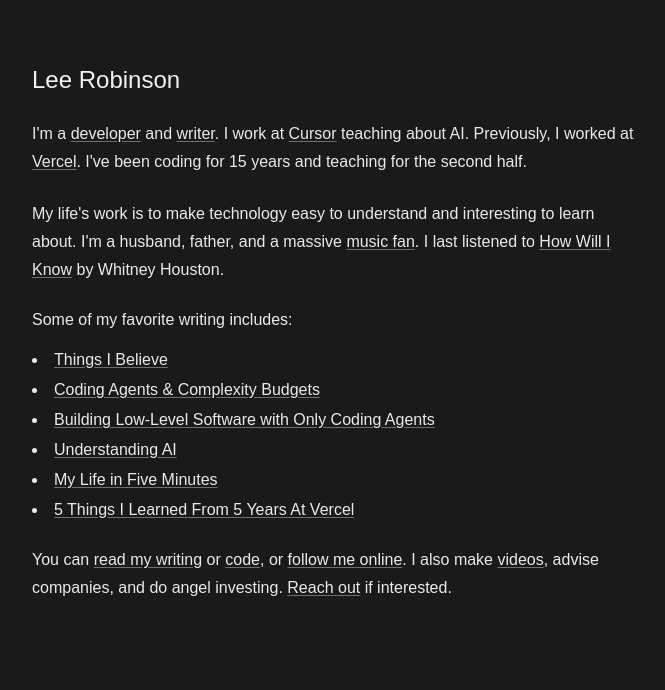
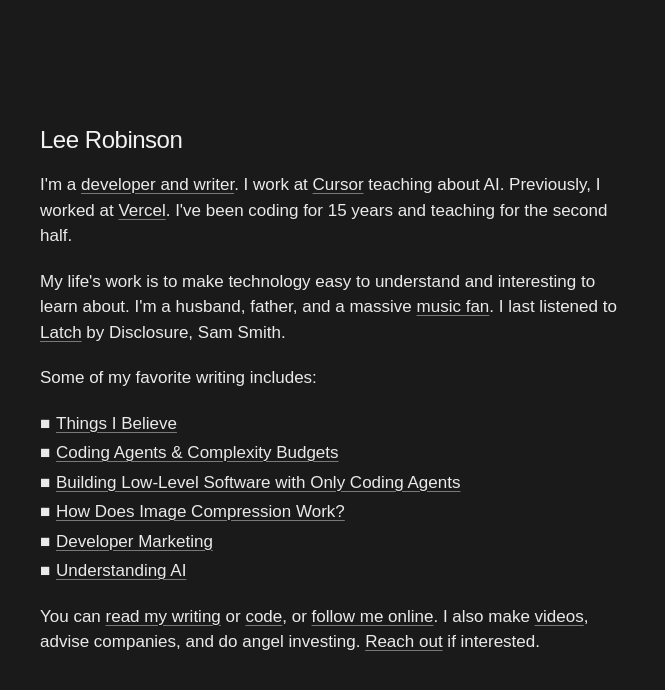
Before and after one commit to milad-codes/portfolio-v3, a Next.js app: page / in a window 1280 px wide. Shown: the top 690 px of the page, without its empty margins (307-972 px from the left). Built offline with nearby package versions, Linux system fonts and the light colour scheme; a web font is replaced by a local one.

Commit message:
feat: exact css update of leerobs website

```diff
--- a/app/globals.css
+++ b/app/globals.css
@@ -135,11 +135,12 @@
 
 a {
   text-decoration: underline;
-  text-underline-offset: 2px;
-  text-decoration-color: rgba(234, 234, 234, 0.4);
+  text-underline-offset: 2.5px;
+  text-decoration-thickness: 1px;
+  text-decoration-color: color-mix(in oklab, currentColor 45%, transparent);
   transition: text-decoration-color 0.2s;
 }
 
 a:hover {
-  text-decoration-color: var(--color-text);
+  text-decoration-color: currentColor;
 }
--- a/app/layout.tsx
+++ b/app/layout.tsx
@@ -18,7 +18,7 @@
 }>) {
   return (
     <html lang="en">
-      <body className={`${stix.className}  antialiased`}>{children}</body>
+      <body className={`${stix.className} antialiased`}>{children}</body>
     </html>
   );
 }
--- a/app/page.tsx
+++ b/app/page.tsx
@@ -1,65 +1,90 @@
 import { BioPath } from '@/lib/path';
 import Link from 'next/link';
 
+const pClassName = 'text-[17px] leading-[25.5px] my-5';
+const liClassName =
+  "relative pl-4 pr-1 mb-1 before:content-['■'] before:absolute before:left-0 before:top-0";
+
 export default function Home() {
   return (
-    <main className="max-w-[650px] mx-auto px-6 py-16">
-      <h1 className="text-2xl font-medium text-heading mb-6">Lee Robinson</h1>
+    <main className="max-w-[650px] mx-auto px-8 pt-32 pb-16">
+      <h1 className="text-2xl leading-6 font-medium tracking-[-0.02em] text-heading mb-1">
+        Lee Robinson
+      </h1>
 
-      <p className="mb-6 leading-7">
-        I&apos;m a <Link href={BioPath()}>developer</Link> and{' '}
-        <Link href="#">writer</Link>. I work at{' '}
-        <a href="https://cursor.com" target="_blank" rel="noopener noreferrer">
-          Cursor
-        </a>{' '}
-        teaching about AI. Previously, I worked at{' '}
-        <a href="https://vercel.com" target="_blank" rel="noopener noreferrer">
-          Vercel
-        </a>
-        . I&apos;ve been coding for 15 years and teaching for the second half.
+      <p className={pClassName}>
+        I&apos;m a <Link href={BioPath()}>developer and writer</Link>. I work at{' '}
+        <Link href="/cursor">Cursor</Link> teaching about AI. Previously, I
+        worked at <Link href="/vercel">Vercel</Link>. I&apos;ve been coding for
+        15 years and teaching for the second half.
       </p>
 
-      <p className="mb-6 leading-7">
+      <p className={pClassName}>
         My life&apos;s work is to make technology easy to understand and
         interesting to learn about. I&apos;m a husband, father, and a massive{' '}
-        <Link href="#">music fan</Link>. I last listened to{' '}
-        <Link href="#">How Will I Know</Link> by Whitney Houston.
+        <Link href="/music">music fan</Link>. I last listened to{' '}
+        <a
+          href="https://open.spotify.com/track/51ODNNDZm21HU7wI7cccRr"
+          target="_blank"
+          rel="noopener noreferrer"
+        >
+          Latch
+        </a>{' '}
+        by Disclosure, Sam Smith.
       </p>
 
-      <p className="mb-4">Some of my favorite writing includes:</p>
+      <p className={pClassName}>Some of my favorite writing includes:</p>
 
-      <ul className="list-disc list-inside space-y-1.5 mb-6">
-        <li>
-          <Link href="/things-i-believe">Things I Believe</Link>
+      <ul className="text-[17px] leading-[25.5px] list-none p-0 m-0">
+        <li className={liClassName}>
+          <Link href="/beliefs">Things I Believe</Link>
         </li>
-        <li>
-          <Link href="/blog/coding-agents">
-            Coding Agents & Complexity Budgets
-          </Link>
+        <li className={liClassName}>
+          <Link href="/agents">Coding Agents & Complexity Budgets</Link>
         </li>
-        <li>
-          <Link href="/blog/low-level-software">
+        <li className={liClassName}>
+          <Link href="/pixo">
             Building Low-Level Software with Only Coding Agents
           </Link>
         </li>
-        <li>
-          <Link href="/blog/understanding-ai">Understanding AI</Link>
+        <li className={liClassName}>
+          <Link href="/compression">How Does Image Compression Work?</Link>
         </li>
-        <li>
-          <Link href="/about">My Life in Five Minutes</Link>
+        <li className={liClassName}>
+          <Link href="/developer-marketing">Developer Marketing</Link>
         </li>
-        <li>
-          <Link href="/blog/five-years-vercel">
-            5 Things I Learned From 5 Years At Vercel
-          </Link>
+        <li className={liClassName}>
+          <Link href="/ai">Understanding AI</Link>
         </li>
       </ul>
 
-      <p className="leading-7">
-        You can <Link href="#">read my writing</Link> or{' '}
-        <Link href="#">code</Link>, or <Link href="#">follow me online</Link>. I
-        also make <Link href="#">videos</Link>, advise companies, and do angel
-        investing. <Link href="#">Reach out</Link> if interested.
+      <p className={pClassName}>
+        You can <Link href="/writing">read my writing</Link> or{' '}
+        <a
+          href="https://github.com/leerob"
+          target="_blank"
+          rel="noopener noreferrer"
+        >
+          code
+        </a>
+        , or{' '}
+        <a
+          href="https://x.com/leerob"
+          target="_blank"
+          rel="noopener noreferrer"
+        >
+          follow me online
+        </a>
+        . I also make{' '}
+        <a
+          href="https://www.youtube.com/@leerob"
+          target="_blank"
+          rel="noopener noreferrer"
+        >
+          videos
+        </a>
+        , advise companies, and do angel investing.{' '}
+        <a href="mailto:lee@leerob.com">Reach out</a> if interested.
       </p>
     </main>
   );
--- /dev/null
+++ b/app/proxy.ts
@@ -0,0 +1,14 @@
+import { NextResponse } from 'next/server';
+import type { NextRequest } from 'next/server';
+
+// This function can be marked `async` if using `await` inside
+export function proxy(request: NextRequest) {
+  return NextResponse.redirect(new URL('/home', request.url));
+}
+
+// Alternatively, you can use a default export:
+// export default function proxy(request: NextRequest) { ... }
+
+export const config = {
+  matcher: '/about/:path*',
+};
```
